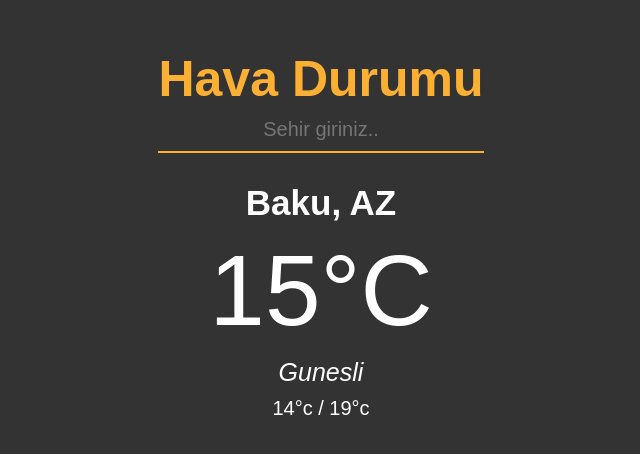
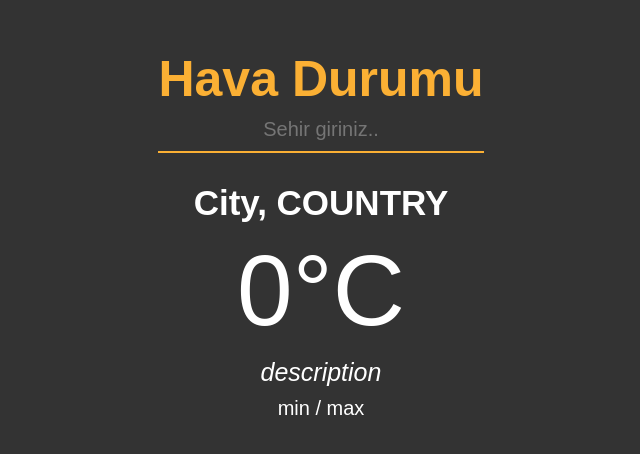
Before and after one commit to saidMirzayev0/WeatherApp, a plain HTML site: page index.html in a window 1280 px wide. Shown: the whole page, without its empty margins (319-959 px from the left). Drawn offline with Linux system fonts and the light colour scheme.

Commit message:
Update index.html

```diff
--- a/index.html
+++ b/index.html
@@ -14,10 +14,10 @@
         <input type="text" id="searchBar" placeholder="Sehir giriniz..">
     </div>
     <div class="content">
-        <div class="city">Baku, AZ</div>
-        <div class="temp">15°C</div>
-        <div class="desc">Gunesli</div>
-        <div class="minmax">14°c / 19°c</div>
+        <div class="city">City, COUNTRY</div>
+        <div class="temp">0°C</div>
+        <div class="desc">description</div>
+        <div class="minmax">min / max</div>
     </div>
 </div>
 
```
